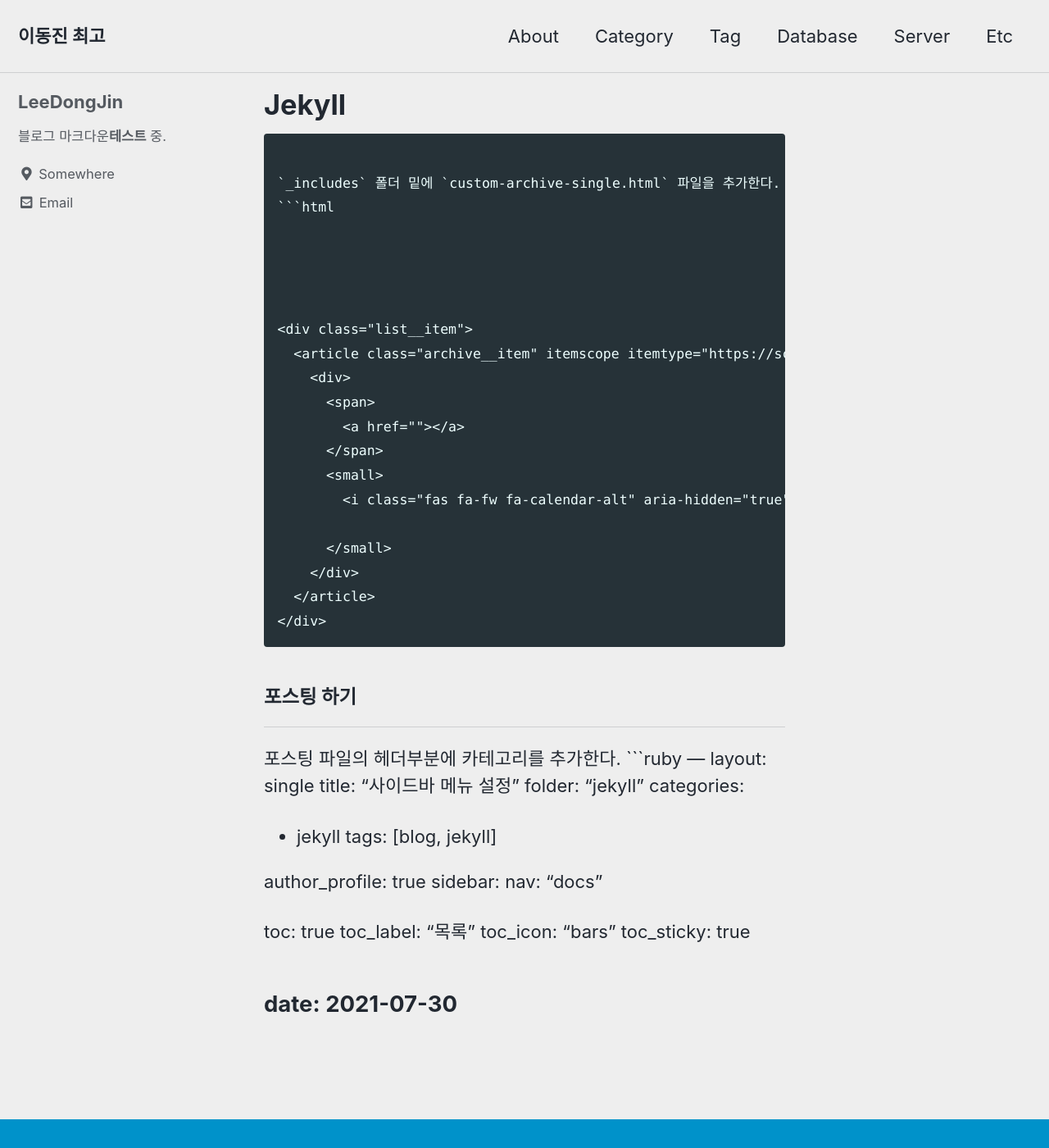
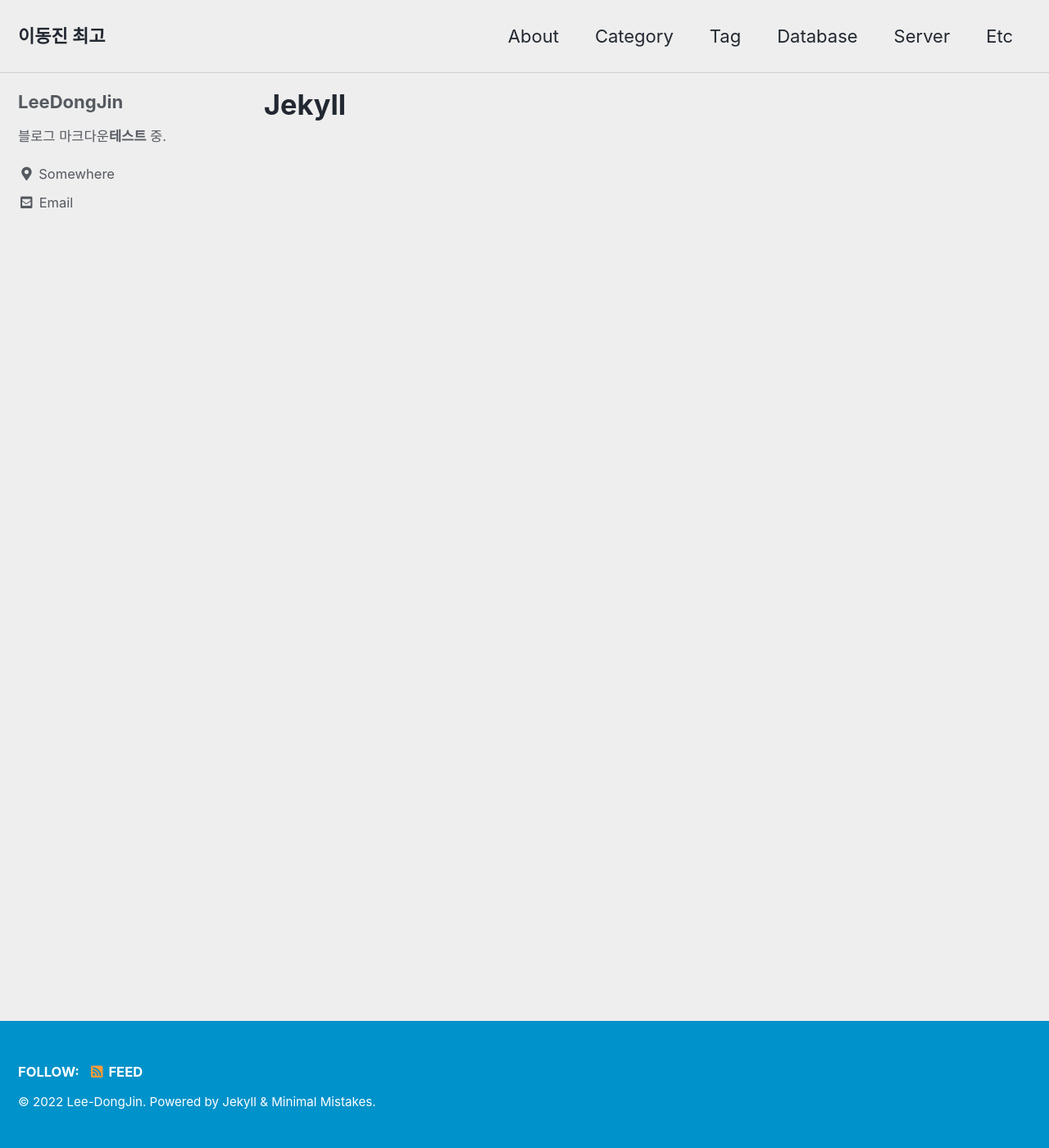
Before and after one commit to Lee-DongJin/Lee-DongJin.github.io, a Jekyll site: the page built from _pages/categories/Test.md, in a window 1280 px wide and 1400 px high. Shown: the whole window at 82% size. Built offline with Jekyll 4.4.1, drawn with Linux system fonts in a browser that asks for light colours; cached includes are drawn as plain includes.

Commit message:
[이동진] [Test 수정]

````diff
--- a/_pages/categories/Test.md
+++ b/_pages/categories/Test.md
@@ -7,65 +7,3 @@ author_profile: true
 sidebar:
   nav: "docs"
 ---
-
-
-{% assign posts = site.categories.jekyll %}
-{% for post in posts %}
-  {% include custom-archive-single.html type=entries_layout %}
-{% endfor %}
-```
-
-`_includes` 폴더 밑에 `custom-archive-single.html` 파일을 추가한다.
-```html
-{% if post.header.teaser %}
-  {% capture teaser %}{{ post.header.teaser }}{% endcapture %}
-{% else %}
-  {% assign teaser = site.teaser %}
-{% endif %}
-
-{% if post.id %}
-  {% assign title = post.title | markdownify | remove: "<p>" | remove: "</p>" %}
-{% else %}
-  {% assign title = post.title %}
-{% endif %}
-
-<div class="{{ include.type | default: 'list' }}__item">
-  <article class="archive__item" itemscope itemtype="https://schema.org/CreativeWork">
-    <div>
-      <span>
-        <a href="{{ post.url }}">{{post.title}}</a>
-      </span>
-      <small>
-        <i class="fas fa-fw fa-calendar-alt" aria-hidden="true"> </i>{{ post.date | date: " %Y.%m.%d" }}
-        {% if site.category_archive.type and post.categories[0] and site.tag_archive.type and post.tags[0] %}
-          {%- include post__taxonomy.html -%}
-        {% endif %}
-      </small>
-    </div>
-  </article>
-</div>
-```
-
-#### 포스팅 하기
----
-포스팅 파일의 헤더부분에 카테고리를 추가한다.
-```ruby
----
-layout: single
-title:  "사이드바 메뉴 설정"
-folder: "jekyll"
-categories:
-  - jekyll
-tags: [blog, jekyll]
-
-author_profile: true
-sidebar:
-  nav: "docs"
-
-toc: true
-toc_label: "목록"
-toc_icon: "bars"
-toc_sticky: true
-
-date: 2021-07-30
----
````
